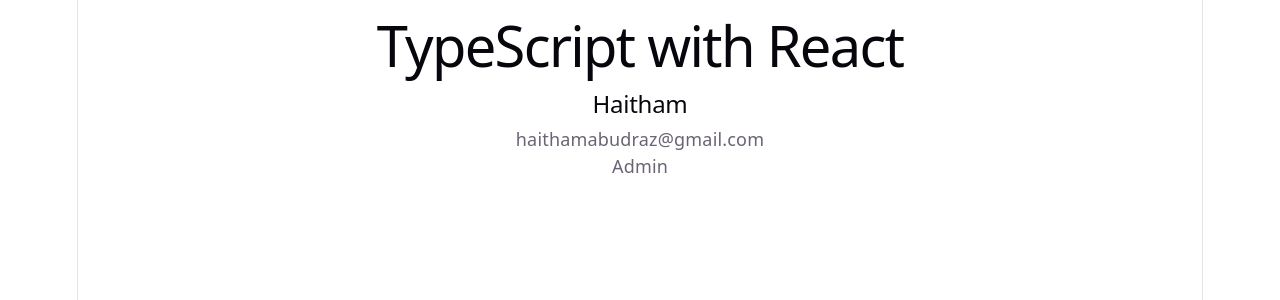
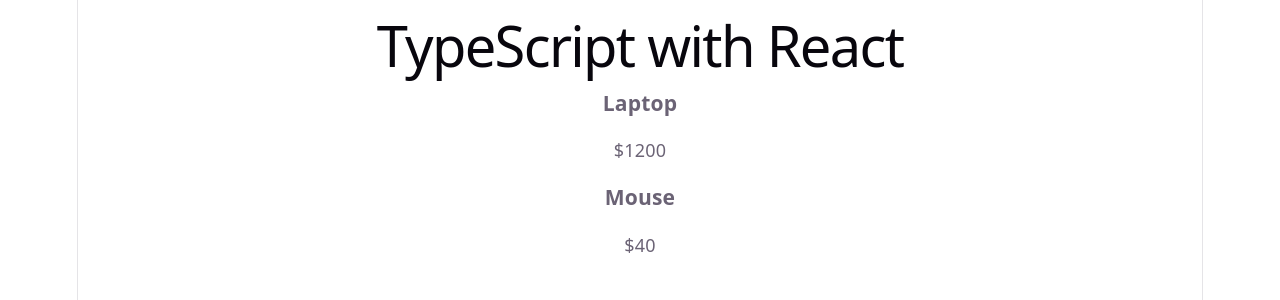
Before and after one commit to HaithamAbuDraz/react-advanced, a React (Vite) app: page / in a window 1280 px wide. Shown: the top 300 px of the page. Built offline with nearby package versions, Linux system fonts and the light colour scheme.

Commit message:
Replace UserCard with ProductList and typed product data

```diff
--- a/src/lessons/01-typescript-react/TypeScriptLesson.tsx
+++ b/src/lessons/01-typescript-react/TypeScriptLesson.tsx
@@ -1,18 +1,24 @@
-import UserCard from './components/UserCard';
+import ProductList from './components/ProductList';
 
 function TypeScriptLesson() {
-  const user = {
-    id: 1,
-    name: 'Haitham',
-    email: 'haithamabudraz@gmail.com',
-    isAdmin: true,
-  };
+  const products = [
+    {
+      id: 1,
+      title: 'Laptop',
+      price: 1200,
+    },
+    {
+      id: 2,
+      title: 'Mouse',
+      price: 40,
+    },
+  ];
 
   return (
     <div>
       <h1>TypeScript with React</h1>
 
-      <UserCard user={user} />
+      <ProductList products={products} />
     </div>
   );
 }
```
